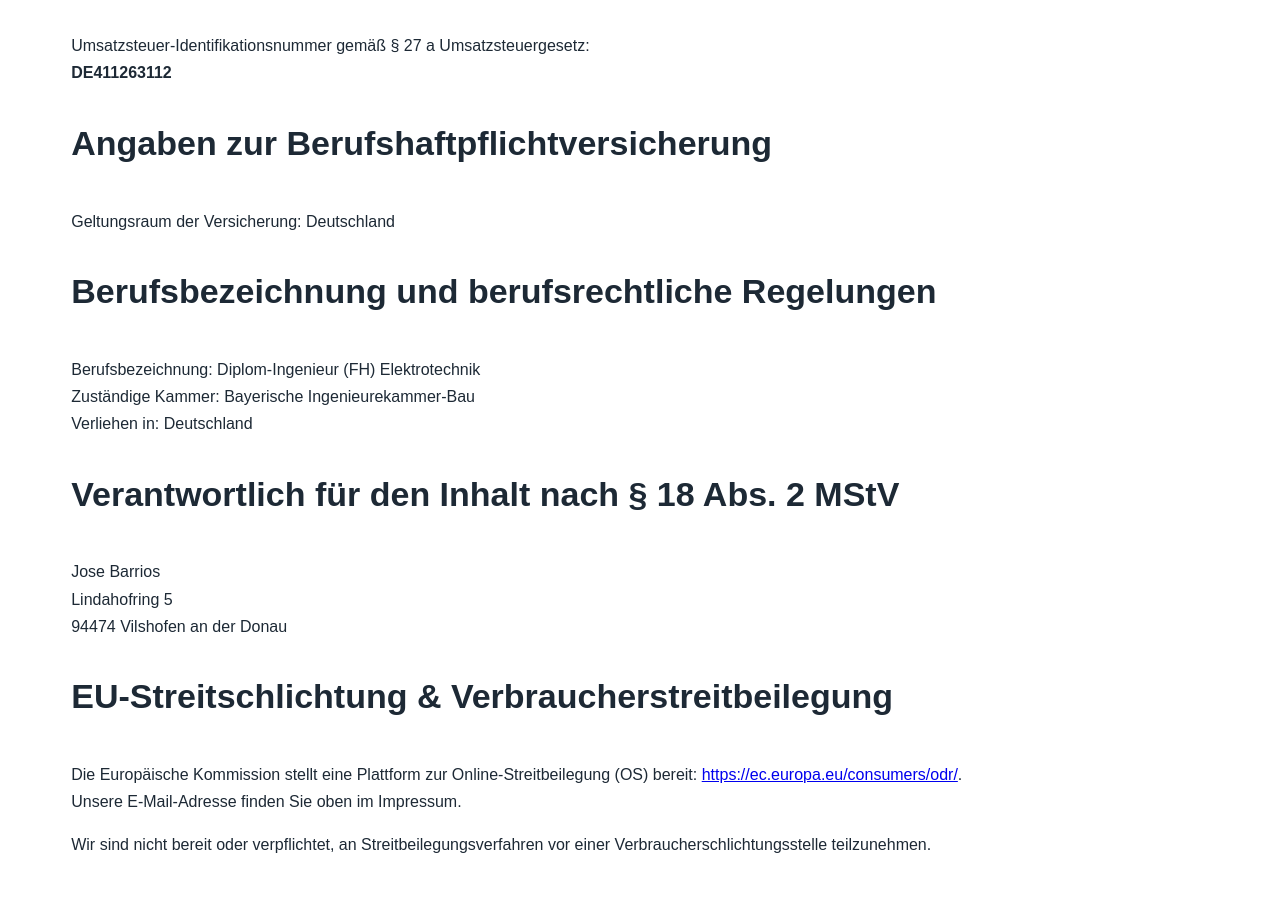
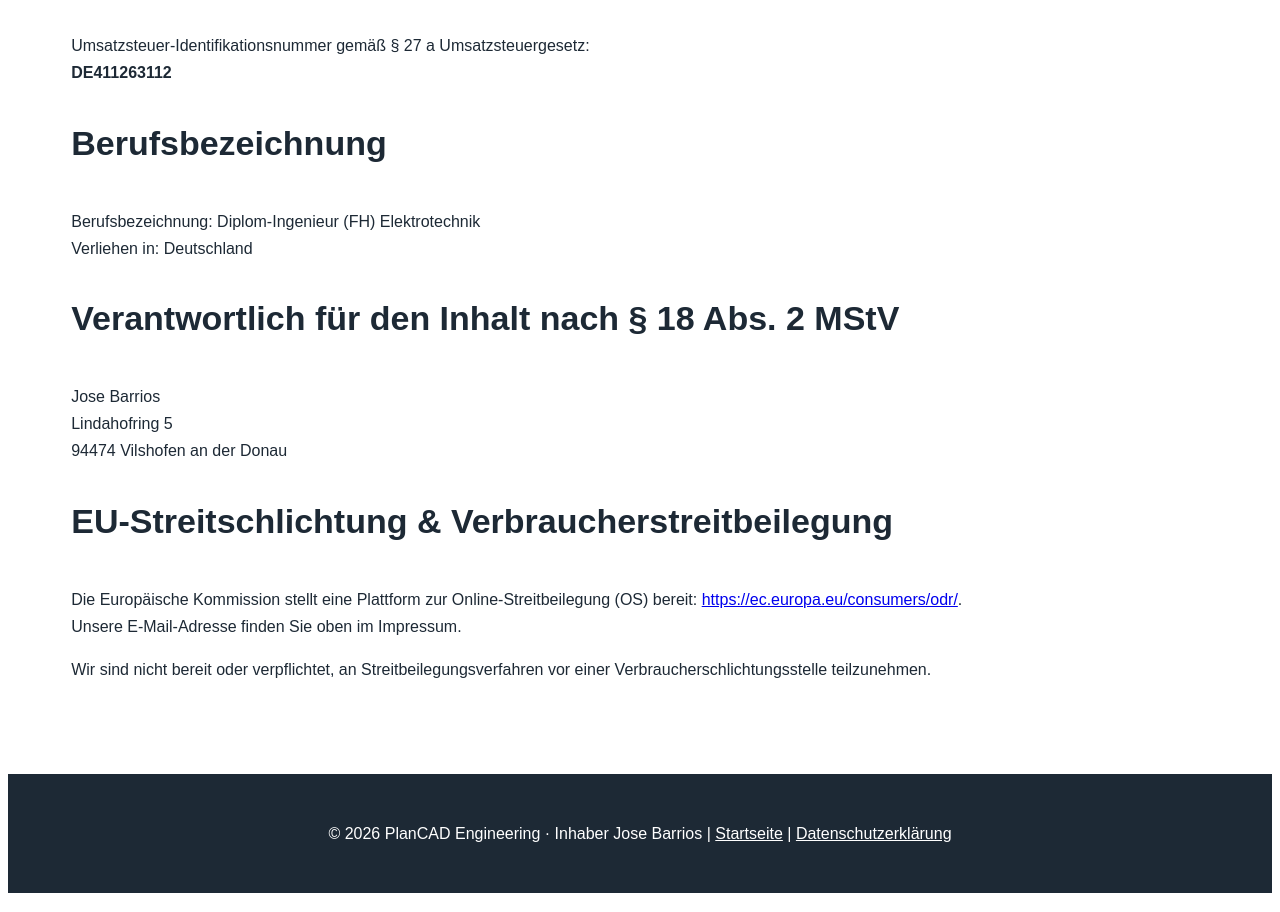
Before and after one commit to jose5estrellas/plancad-engineering, a plain HTML site: page impressum.html in a window 1280 px wide. Shown: the part 1133-2045 px from the top of the page. Drawn offline with Linux system fonts and the light colour scheme.

Commit message:
Update impressum.html

```diff
--- a/impressum.html
+++ b/impressum.html
@@ -59,15 +59,9 @@
                 <strong>DE411263112</strong>
             </p>
 
-            <h2>Angaben zur Berufshaftpflichtversicherung</h2>
-            <p>
-                Geltungsraum der Versicherung: Deutschland
-            </p>
-
-            <h2>Berufsbezeichnung und berufsrechtliche Regelungen</h2>
+            <h2>Berufsbezeichnung</h2>
             <p>
                 Berufsbezeichnung: Diplom-Ingenieur (FH) Elektrotechnik<br>
-                Zuständige Kammer: Bayerische Ingenieurekammer-Bau<br>
                 Verliehen in: Deutschland
             </p>
 
```
